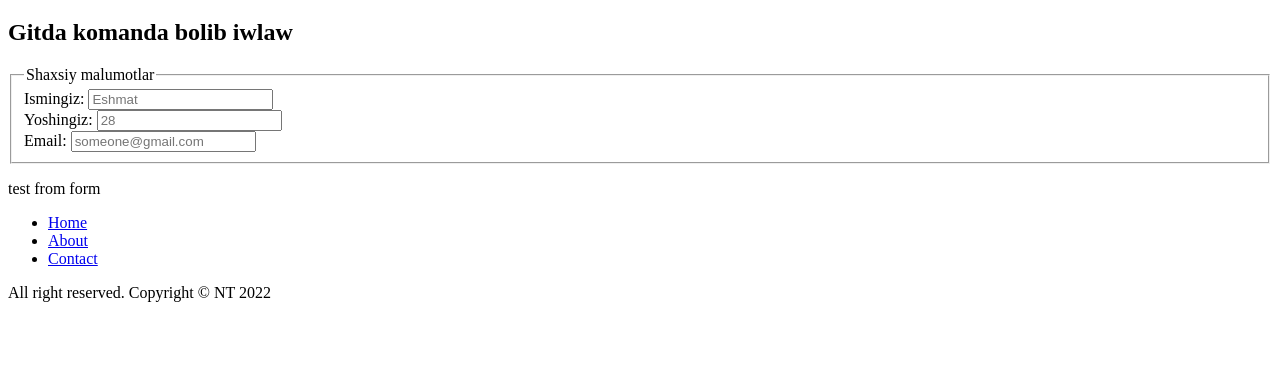
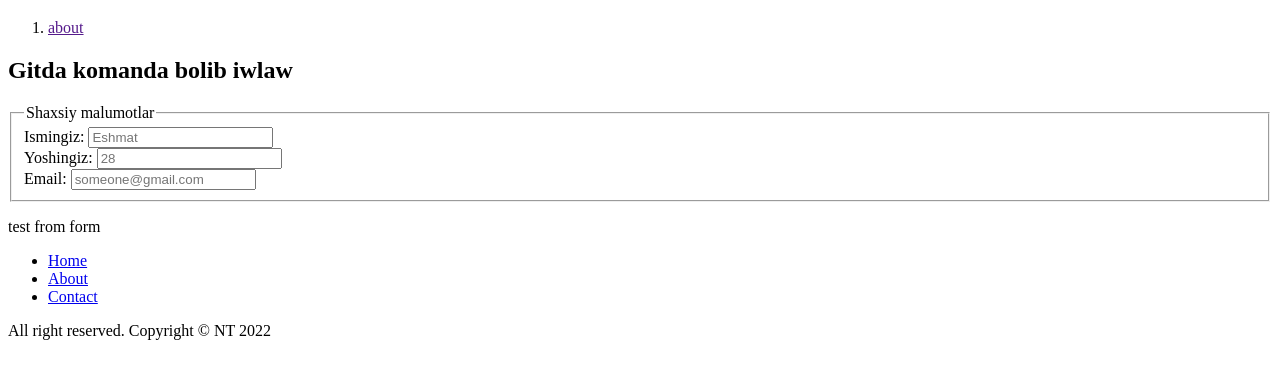
Before and after one commit to egamberdiyevalisherjon/NT-82-2-oy-2-dars, a plain HTML site: page index.html in a window 1280 px wide. Shown: the part 61-440 px from the top of the page. Drawn offline with Linux system fonts and the light colour scheme.

Commit message:
tartibli list

```diff
--- a/index.html
+++ b/index.html
@@ -8,6 +8,11 @@
   </head>
   <body>
     <h1>Hammaga Salom!</h1>
+    <ol>
+      <li>
+        <a href="">about</a>
+      </li>
+    </ol>
     <h2>Gitda komanda bolib iwlaw</h2>
     <form action="/signup">
       <fieldset>
```
